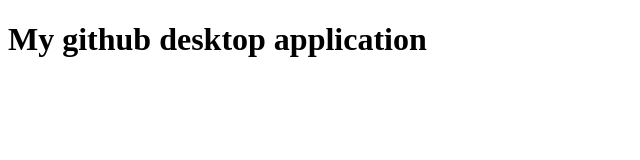
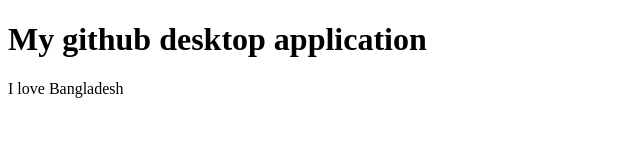
Before and after one commit to fayezmohammad096/gui_interface_test, a plain HTML site: page index.html in a window 1280 px wide. Shown: the whole page, without its empty margins (0-640 px from the left). Drawn offline with Linux system fonts and the light colour scheme.

Commit message:
second changes

```diff
--- a/index.html
+++ b/index.html
@@ -8,5 +8,8 @@
 </head>
 <body>
     <h1>My github desktop application</h1>
+    <div>
+        <p>I love Bangladesh</p>
+    </div>
 </body>
 </html>
```
